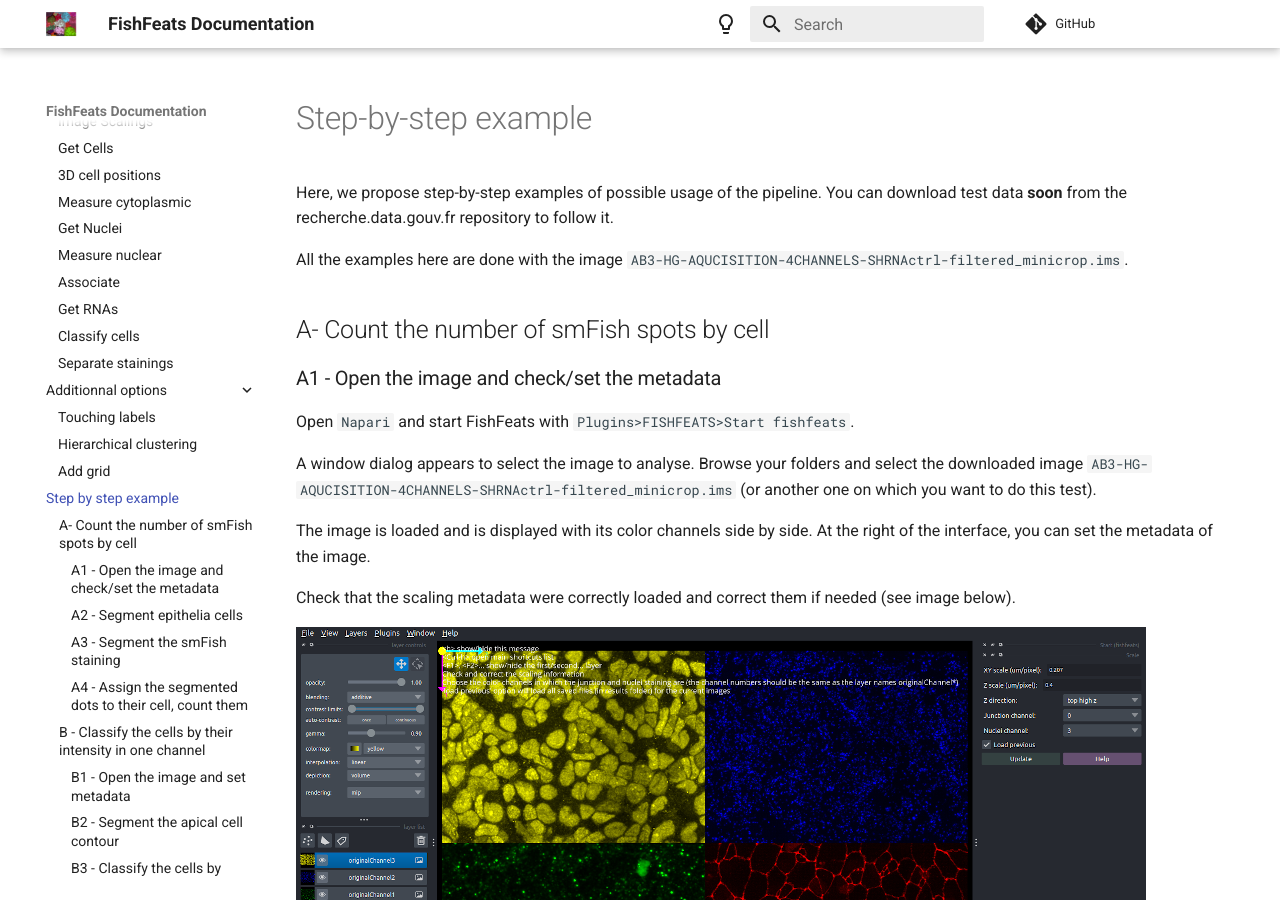
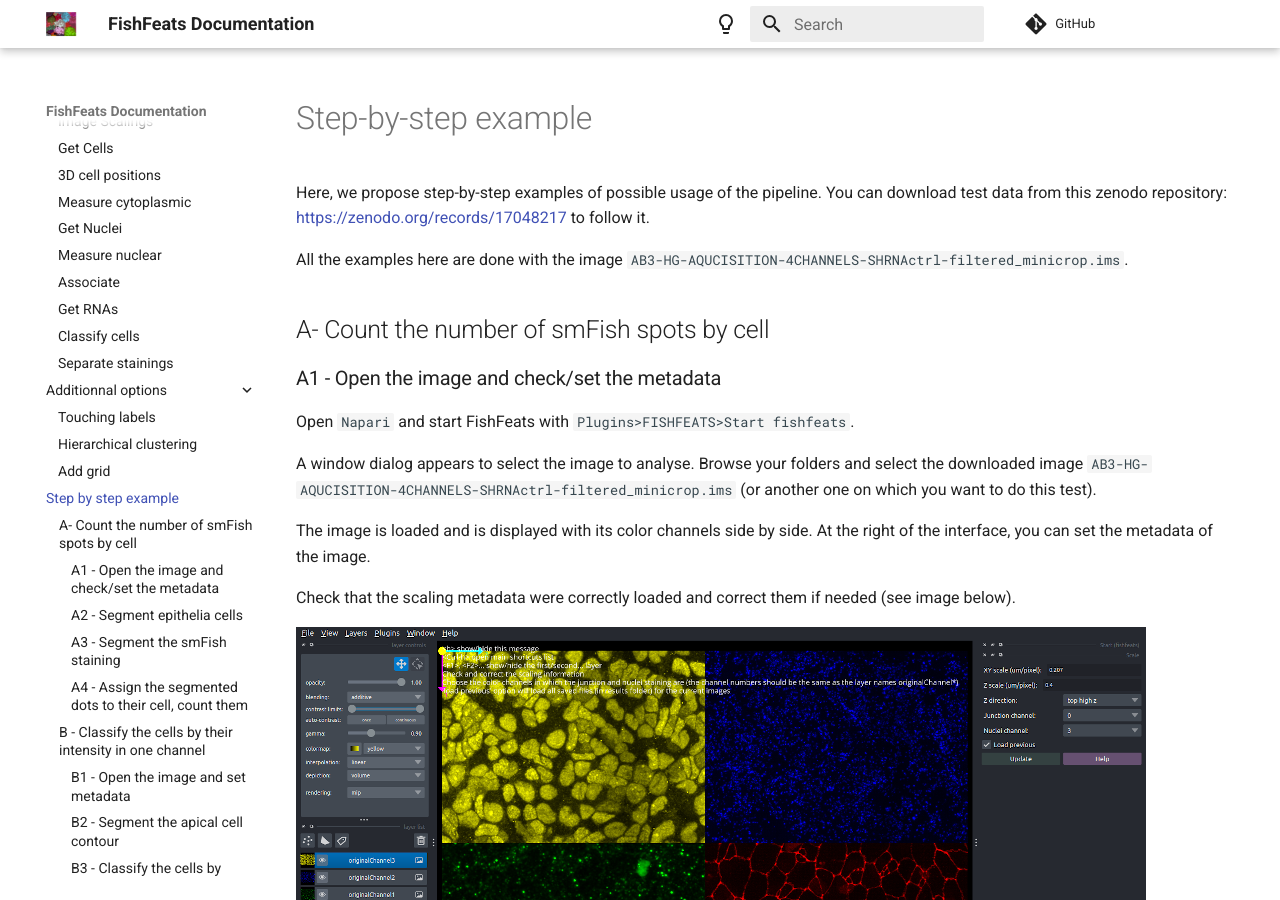
Before and after one commit to gletort/FishFeats, an MkDocs documentation site: the page built from docs/Step-by-step.md, in a window 1280 px wide and 900 px high. Built offline with MkDocs 1.6.1 and Material for MkDocs 9.7.7, drawn with Linux system fonts in a browser that asks for light colours; comment, search, counter and statistics services are not loaded.

Commit message:
zenodo link

```diff
--- a/docs/Step-by-step.md
+++ b/docs/Step-by-step.md
@@ -1,7 +1,7 @@
 # Step-by-step example
 
 Here, we propose step-by-step examples of possible usage of the pipeline.
-You can download test data **soon** from the  recherche.data.gouv.fr repository to follow it.
+You can download test data from this zenodo repository: [https://zenodo.org/records/17048217](https://zenodo.org/records/17048217) to follow it.
 
 All the examples here are done with the image `AB3-HG-AQUCISITION-4CHANNELS-SHRNActrl-filtered_minicrop.ims`.
 
```
Also changed, not shown: README.md (+1 -1 lines).
